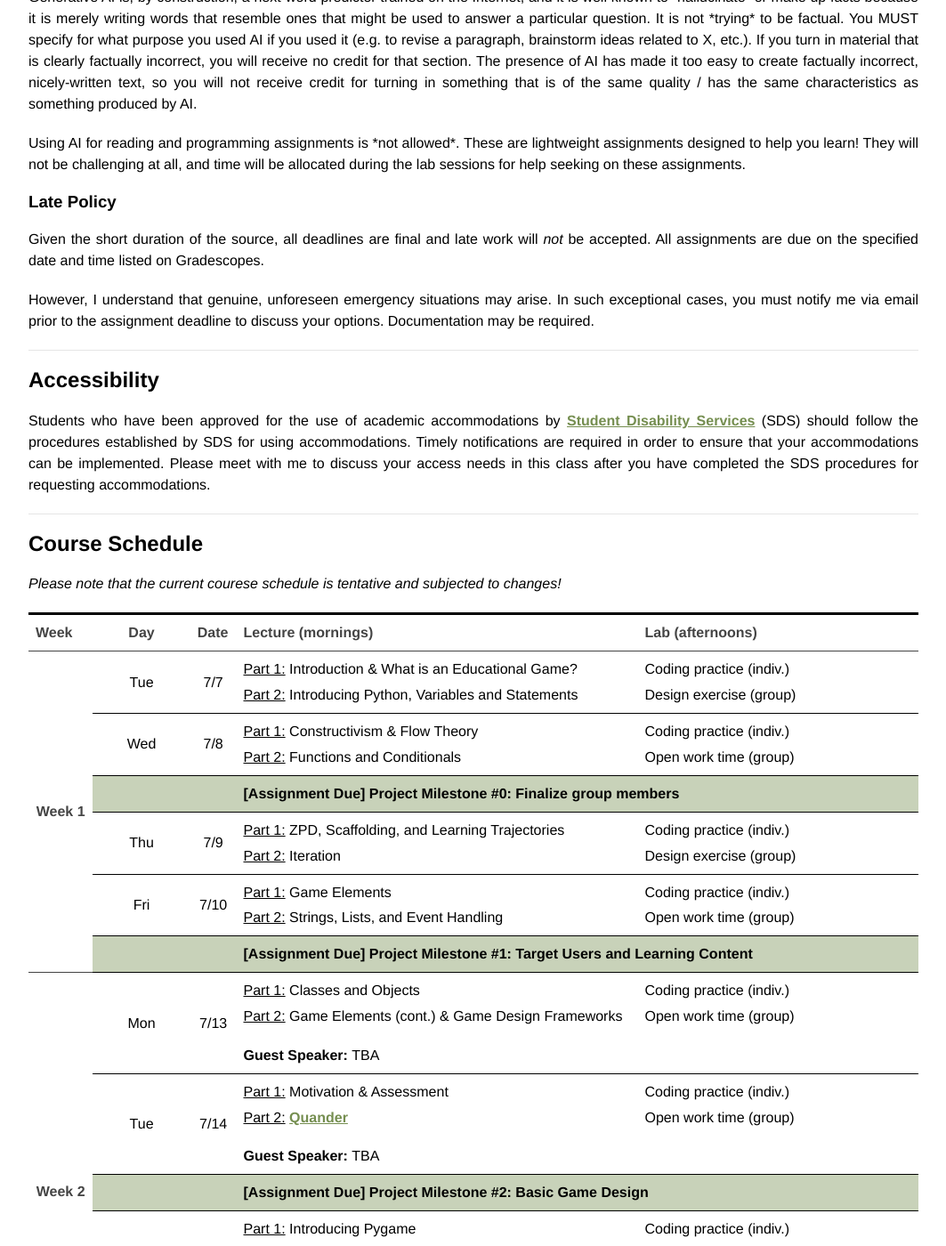
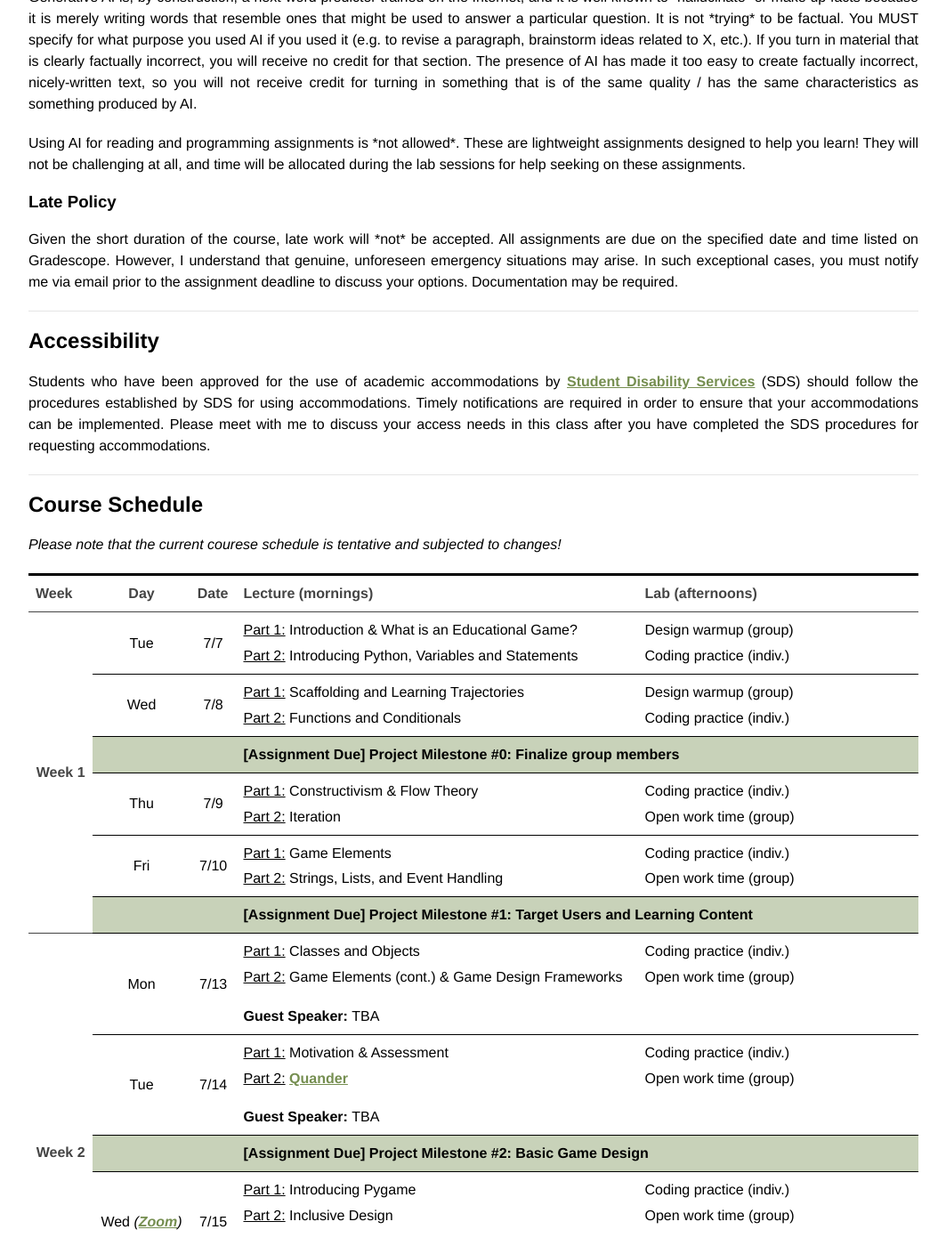
Before and after one commit to ngminhtran/ngminhtran.github.io, a Jekyll site: the page built from teaching/cgl/syllabus.md, in a window 1280 px wide and 1400 px high, scrolled down 2699 px. Shown: the whole window at 89% size, without its empty margins (108-1171 px from the left). Built offline with Jekyll 4.4.1, drawn with Linux system fonts in a browser that asks for light colours; some of the changed text lies outside the part shown.

Commit message:
minor changes

```diff
--- a/_data/cgl_schedule.yml
+++ b/_data/cgl_schedule.yml
@@ -3,16 +3,16 @@
     - day: "Tue"
       date: "7/7"
       lecture: "Part 1: Introduction & What is an Educational Game?; Part 2:  Introducing Python, Variables and Statements"
-      lab: "Coding practice (indiv.); Design exercise (group)"
+      lab: "Design warmup (group); Coding practice (indiv.)"
     - day: "Wed"
       date: "7/8"
-      lecture: "Part 1: Constructivism & Flow Theory; Part 2: Functions and Conditionals"
-      lab: "Coding practice (indiv.); Open work time (group)"
+      lecture: "Part 1: Scaffolding and Learning Trajectories; Part 2: Functions and Conditionals"
+      lab: "Design warmup (group); Coding practice (indiv.)"
       assignment: "Project Milestone #0: Finalize group members"
     - day: "Thu"
       date: "7/9"
-      lecture: "Part 1: ZPD, Scaffolding, and Learning Trajectories; Part 2: Iteration"
-      lab: "Coding practice (indiv.); Design exercise (group)"
+      lecture: "Part 1: Constructivism & Flow Theory; Part 2: Iteration"
+      lab: "Coding practice (indiv.); Open work time (group)"
     - day: "Fri"
       date: "7/10"
       lecture: "Part 1: Game Elements; Part 2: Strings, Lists, and Event Handling"
--- a/teaching/cgl/syllabus.md
+++ b/teaching/cgl/syllabus.md
@@ -24,7 +24,7 @@ description: "Summer 2026 Pre-College course at the University of Chicago explor
 
 
 **Asynchronous Communication:**
-- All assignments will be submitted and grades will be released via **Gradescopes** (link TBA)
+- All assignments will be submitted and grades will be released via **Gradescope** (link TBA)
 - General course communication will occur on **Piazza** (link TBA).
   - This is the best way to ask any and all questions related to this course. We will check Piazza at least three times per day and try to address your questions as soon as possible.
   - For any general or clarification questions that don't leak information about your solution, please ask as a public question.
@@ -73,9 +73,9 @@ Each student’s final grade will be computed according to the following formula
 
 * **In-class participation -- 20%**
 
-* **"Homework" -- 20%**
+* **Individual "homework" -- 20%**
   * pre-class reading assignments 10%
-  * in-lab mini programming and design exercises 10%
+  * in-lab programming exercises 10%
 * **Game design group project -- 60%**
   * milestones 45% (15% each)
   * flash talk 5%
@@ -109,9 +109,7 @@ Using AI for reading and programming assignments is \*not allowed\*. These are l
 
 ### Late Policy
 
-Given the short duration of the source, all deadlines are final and late work will *not* be accepted. All assignments are due on the specified date and time listed on Gradescopes.
-
-However, I understand that genuine, unforeseen emergency situations may arise. In such exceptional cases, you must notify me via email prior to the assignment deadline to discuss your options. Documentation may be required.
+Given the short duration of the course, late work will \*not\* be accepted. All assignments are due on the specified date and time listed on Gradescope. However, I understand that genuine, unforeseen emergency situations may arise. In such exceptional cases, you must notify me via email prior to the assignment deadline to discuss your options. Documentation may be required.
 
 ---
 
```
Also changed, not shown: teaching/cgl/index.md (+2 -2 lines), 2 other files.
